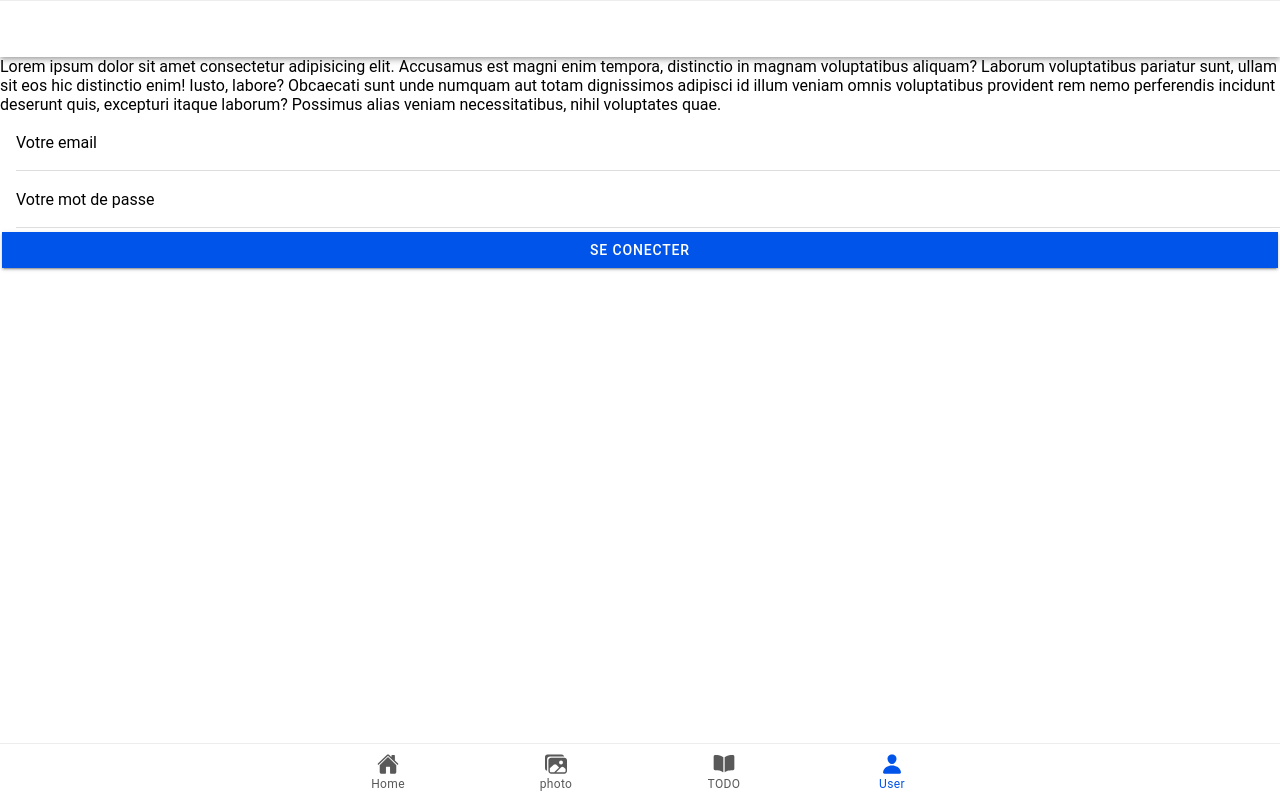
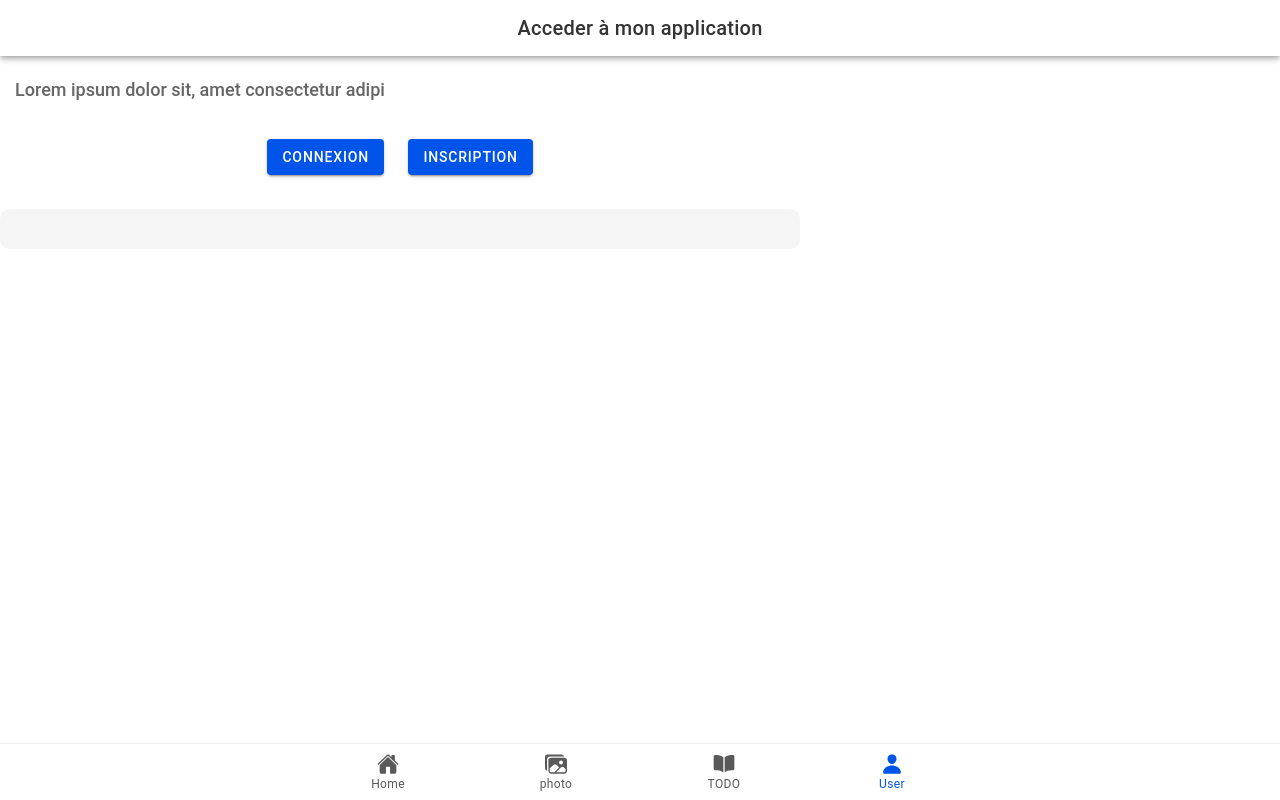
Before and after one commit to a-bazin/ionic, a React (Vite) app: page /user in a window 1280 px wide. Built offline with nearby package versions, Linux system fonts and the light colour scheme.

Commit message:
Inscription et login

```diff
--- a/src/App.tsx
+++ b/src/App.tsx
@@ -57,7 +57,7 @@ const App: React.FC = () => (
     <IonReactRouter>
       <IonTabs>
         <IonRouterOutlet>
-          <Route exact path="/tab1">
+          <Route exact path="/home">
             <Home />
           </Route>
           <Route exact path="/todo">
@@ -76,11 +76,11 @@ const App: React.FC = () => (
 
 
           <Route exact path="/">
-            <Redirect to="/tab1" />
+            <Redirect to="/home" />
           </Route>
         </IonRouterOutlet>
         <IonTabBar slot="bottom">
-          <IonTabButton tab="tab1" href="/tab1">
+          <IonTabButton tab="tab1" href="/home">
             <IonIcon aria-hidden="true" icon={home} />
             <IonLabel>Home</IonLabel>
           </IonTabButton>
--- a/src/components/user/Login.tsx
+++ b/src/components/user/Login.tsx
@@ -1,34 +1,54 @@
 ///LES ATTRIBUTS: email, password, prenom, nom, adresse
 
-import { IonButton, IonInput, IonItem } from "@ionic/react";
-import {  signInWithEmailAndPassword } from "firebase/auth";
+import { IonAlert, IonButton, IonInput, IonItem } from "@ionic/react";
+import { signInWithEmailAndPassword } from "firebase/auth";
 import { useState } from "react";
 import { auth, db } from "../../firebaseConfig";
 import { doc, getDoc } from "firebase/firestore";
+import { useHistory } from "react-router";
 
-const Login: React.FC = () =>{
+const Login: React.FC = () => {
     const [email, setEmail] = useState("");
     const [pwd, setPwd] = useState("");
+    const history = useHistory();
+    const [showAlert, setShowAlert] = useState(false);
+    const [alertMessage, setAlertMessage] = useState("");
 
-    const hanbleSubmit=  ()=>{
+    const hanbleSubmit = () => {
         console.log(pwd);
+
+        if (!email || !pwd) {
+            setAlertMessage("Vous êtes bien connecté");
+            setShowAlert(true);
+            return;
+        }
+
+        if (email != pwd) {
+            setAlertMessage("Erreur sur les identifiant de connexion");
+            setShowAlert(true);
+            return;
+        }
+
         signInWithEmailAndPassword(auth, email, pwd)
-        .then(async(userCredential) => {
+            .then(async (userCredential) => {
+                setAlertMessage("Veuillez remplir tous les champs!")
+                setShowAlert(true);
                 // Signed in
                 const user = userCredential.user;
-            const userData = await getDoc(doc(db,"users", user.uid));
+                const userData = await getDoc(doc(db, "users", user.uid));
 
                 console.log(userData);
 
                 if (userData.exists()) {
                     localStorage.setItem("user", JSON.stringify(userData.data()));
+                    history.push("/")
                 }
 
                 // ...
             })
             .catch((error) => {
                 const errorCode = error.code;
-            const errorMessage = error.message;
+                setAlertMessage(error.message);
             });
 
     }
@@ -38,7 +58,7 @@ const Login: React.FC = () =>{
             <IonItem>
                 <IonInput label="Votre email" labelPlacement="floating"
                     placeholder="Saisir votre email"
-            value={email} onIonChange={(e) =>setEmail(e.detail.value!)}
+                    value={email} onIonChange={(e) => setEmail(e.detail.value!)}
 
                 />
             </IonItem>
@@ -46,12 +66,21 @@ const Login: React.FC = () =>{
             <IonItem>
                 <IonInput label="Votre mot de passe" labelPlacement="floating"
                     placeholder="Saisir votre mot de passe" type="password"
-            value={pwd} onIonChange={(e) =>setPwd(e.detail.value!)}
+                    value={pwd} onIonInput={(e) => setPwd(e.detail.value!)}
 
                 />
             </IonItem>
 
-        <IonButton onClick={hanbleSubmit} expand="full">Se conecter</IonButton>
+            <IonButton onClick={hanbleSubmit} expand="full">Se connecter</IonButton><IonAlert
+                isOpen={showAlert}
+                message={alertMessage}
+                buttons={[{
+                    text: "ok",
+                    handler: () => {
+                        setShowAlert(false);
+                    }
+                }]}
+            />
         </>
     )
 }
--- a/src/firebaseConfig.ts
+++ b/src/firebaseConfig.ts
@@ -6,15 +6,18 @@ import { initializeApp } from "firebase/app";
 import { getAuth } from "firebase/auth";
 import { getFirestore } from "firebase/firestore";
 
+// TODO: Add SDKs for Firebase products that you want to use
+// https://firebase.google.com/docs/web/setup#available-libraries
 
 // Your web app's Firebase configuration
 const firebaseConfig = {
-  apiKey: "AIzaSyAo3PLjqixmpQLs2jhA78yuvHyEle4E9Gk",
-  authDomain: "dwwmmut.firebaseapp.com",
-  projectId: "dwwmmut",
-  storageBucket: "dwwmmut.firebasestorage.app",
-  messagingSenderId: "796935752806",
-  appId: "1:796935752806:web:97e7142671c6a85cd6b1a7"
+  apiKey: "AIzaSyBN7i7hqyt7Qercgn4KWVH8-5dVUU9VpQc",
+  authDomain: "frmarcketforbko.firebaseapp.com",
+  databaseURL: "https://frmarcketforbko.firebaseio.com",
+  projectId: "frmarcketforbko",
+  storageBucket: "frmarcketforbko.firebasestorage.app",
+  messagingSenderId: "680551767004",
+  appId: "1:680551767004:web:7c7b0b3eac083e50"
 };
 
 // Initialize Firebase
--- /dev/null
+++ b/src/pages/User.css
@@ -0,0 +1,40 @@
+/* User.css */
+.page-container {
+    padding: 20px;
+    max-width: 800px;
+    margin: 0 auto;
+}
+
+.header-title {
+    text-align: center;
+    color: #333;
+    padding: 15px 0;
+}
+
+.description-text {
+    margin: 20px 0;
+    line-height: 1.6;
+    color: #666;
+    text-align: justify;
+    padding: 0 15px;
+}
+
+.buttons-container {
+    display: flex;
+    justify-content: center;
+    gap: 20px;
+    margin: 30px 0;
+}
+
+.ion-button {
+    --padding-start: 30px;
+    --padding-end: 30px;
+    --border-radius: 10px;
+}
+
+.form-container {
+    margin-top: 30px;
+    padding: 20px;
+    background-color: #f5f5f5;
+    border-radius: 10px;
+}
--- a/src/pages/User.tsx
+++ b/src/pages/User.tsx
@@ -1,24 +1,31 @@
-import { IonContent, IonHeader, IonPage, IonTabBar, IonTitle } from "@ionic/react";
+import { IonButton, IonContent, IonHeader, IonPage, IonTabBar, IonTitle, IonToolbar } from "@ionic/react";
 import Register from "../components/user/Register";
 import Login from "../components/user/Login";
+import { useState } from "react";
+import "./User.css"
 
-const User:React.FC=()=>{
-
+const User: React.FC = () => {
+    const [activeForm, setActiveForm] = useState<string | null>(null);
     return (
         <IonPage>
             <IonHeader>
-                <IonTabBar>
-                    <IonTitle> Acceder à mon applkication</IonTitle>
-                </IonTabBar>
+                <IonToolbar>
+                    <IonTitle className="header-title">Acceder à mon application</IonTitle>
+                </IonToolbar>
             </IonHeader>
 
-            <IonContent>
-                Lorem ipsum dolor sit amet consectetur adipisicing elit. Accusamus est magni enim tempora, distinctio in magnam voluptatibus aliquam? Laborum voluptatibus pariatur sunt, ullam sit eos hic distinctio enim! Iusto, labore?
-                Obcaecati sunt unde numquam aut totam dignissimos adipisci id illum veniam omnis voluptatibus provident rem nemo perferendis incidunt deserunt quis, excepturi itaque laborum? Possimus alias veniam necessitatibus, nihil voluptates quae.
-
-            <Login/>
-            {/* <Register/> */}
-
+            <IonContent className="page-container">
+                <h5 className="description-text">
+                    Lorem ipsum dolor sit, amet consectetur adipi
+                </h5>
+                <div className="buttons-container">
+                    <IonButton onClick={() => setActiveForm('login')}>Connexion</IonButton>
+                    <IonButton onClick={() => setActiveForm('register')}>Inscription</IonButton>
+                </div>
+                <div className="form-container">
+                    {activeForm === 'login' && <Login />}
+                    {activeForm === 'register' && <Register />}
+                </div>
             </IonContent>
         </IonPage>
     )
```
Also changed, not shown: src/components/user/Register.tsx (+39 -14 lines). Lines whose indentation alone changed are shown as unchanged.
